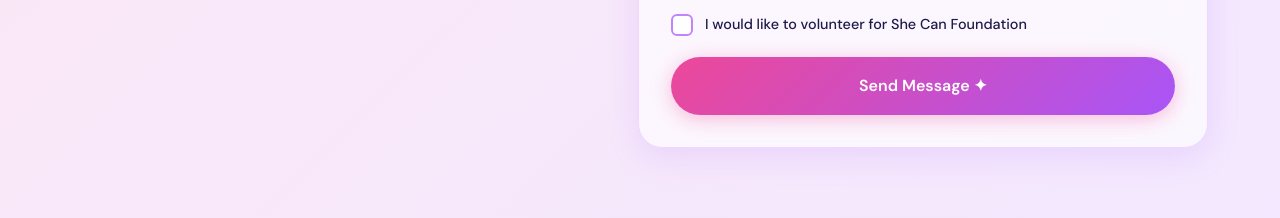
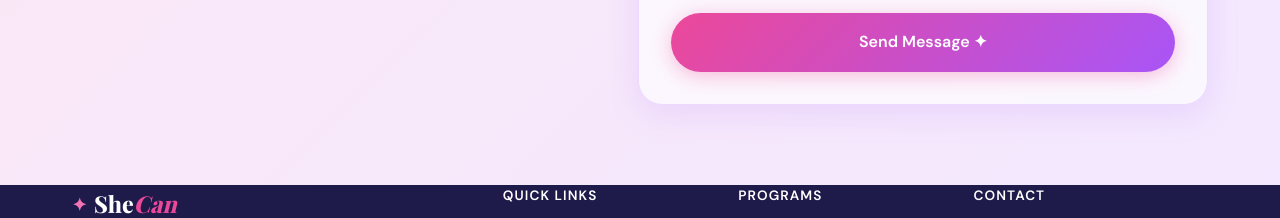
Before and after one commit to Aayushkarbhal/basic-dashboard, a website: page public/index.html in a window 1280 px wide. Shown: the part 4299-4517 px from the top of the page. Drawn offline with nearby package versions, Linux system fonts and the light colour scheme; a web font is replaced by a local one.

Commit message:
Update index.html

```diff
--- a/public/index.html
+++ b/public/index.html
@@ -618,11 +618,6 @@
             </div>
 
             <!-- Volunteer Checkbox -->
-            <label class="checkbox-label" for="volunteer">
-              <input type="checkbox" id="volunteer" name="volunteer" />
-              <span class="custom-checkbox"></span>
-              I would like to volunteer for She Can Foundation
-            </label>
 
             <!-- Submit button -->
             <button
```
